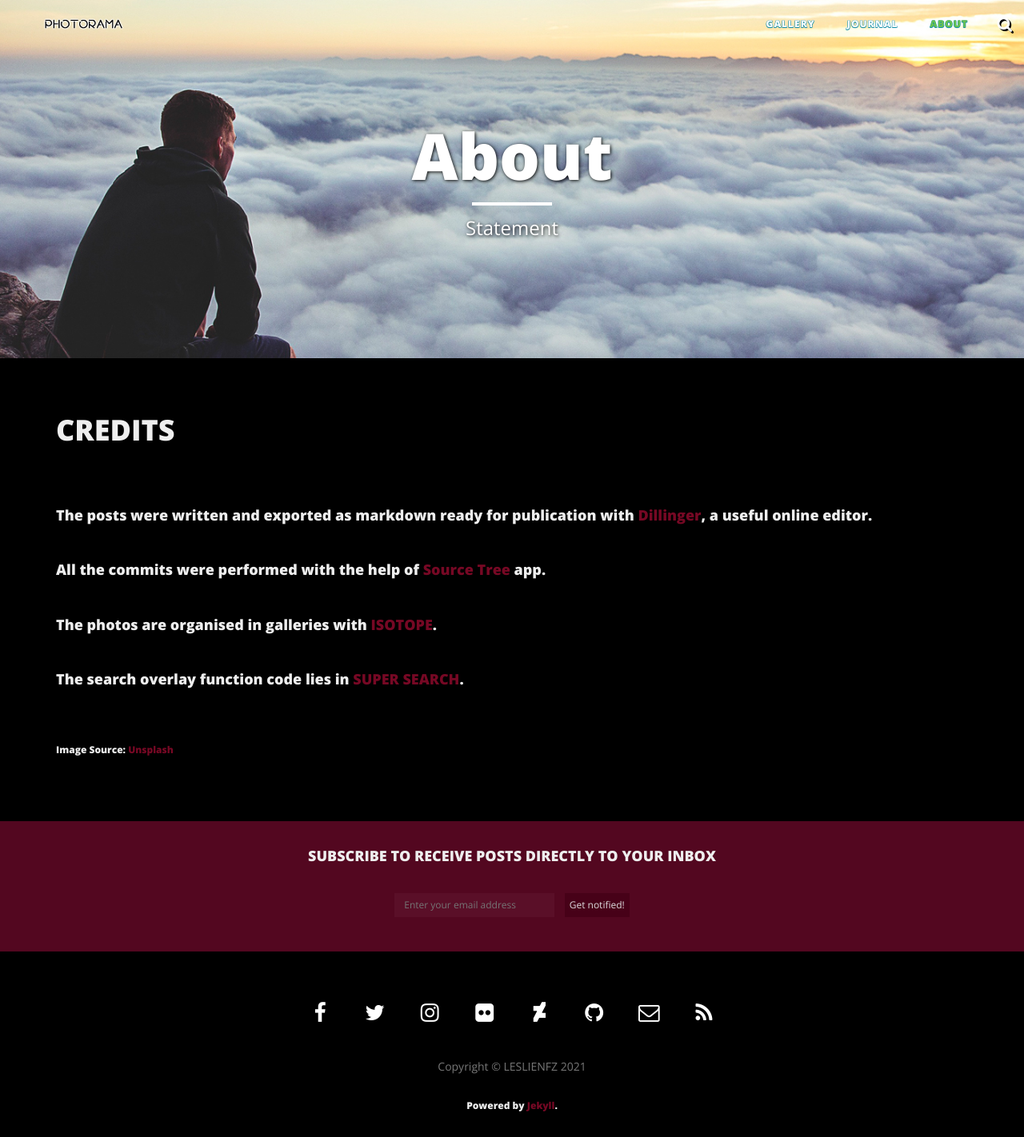
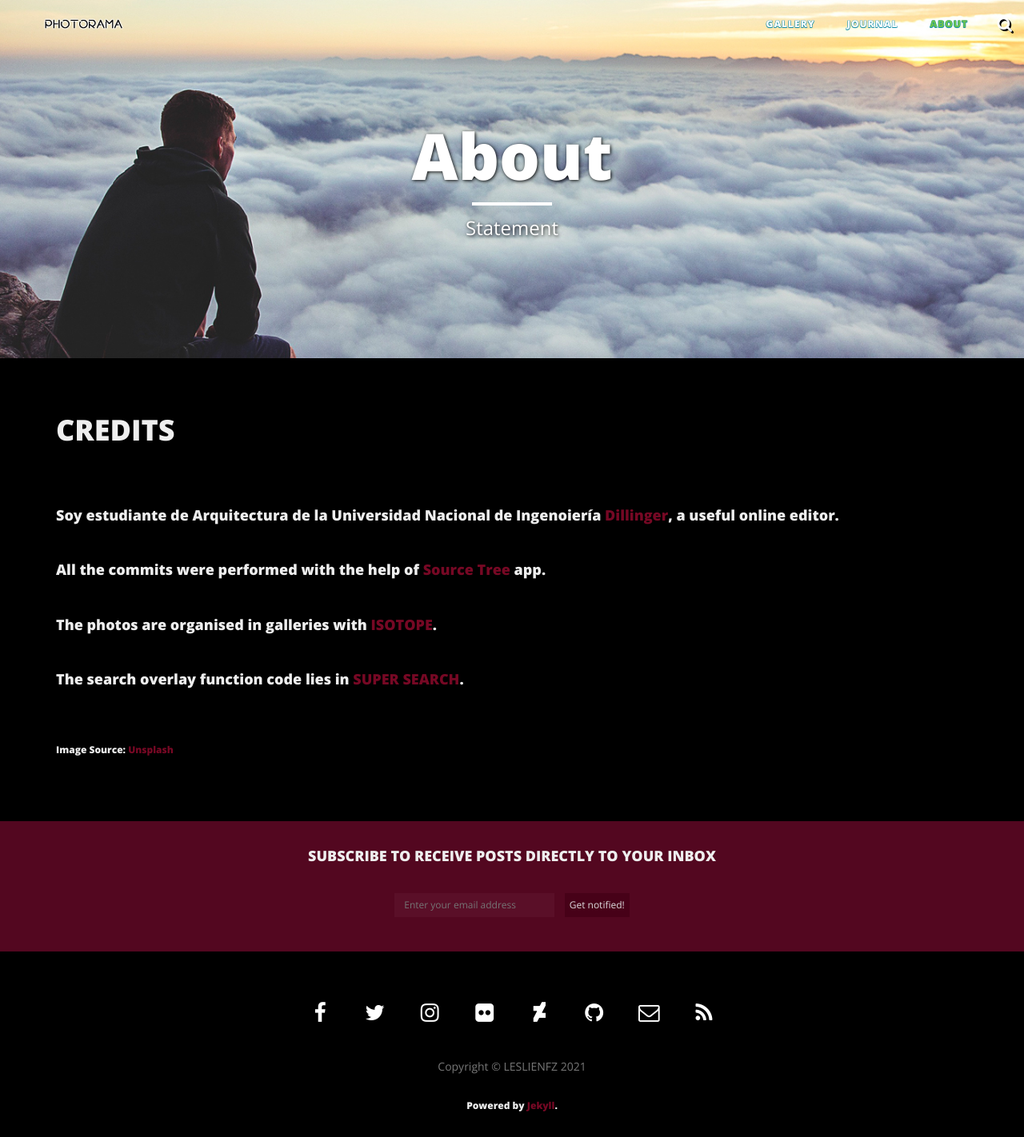
Before and after one commit to leslienfz/leslienfz.github.io, a Jekyll site: the page built from about/index.html, in a window 1280 px wide. Shown: the whole page at 80% size. Built offline with Jekyll 4.4.1, drawn with Linux system fonts in a browser that asks for light colours; nearby versions of some CDN libraries.

Commit message:
Update index.html

```diff
--- a/about/index.html
+++ b/about/index.html
@@ -9,7 +9,7 @@ header-img: "img/about-bg.jpg"
 <h1>CREDITS</h1>
 <br>
 <br>
-<h4>The posts were written and exported as markdown ready for publication with <a href="http://dillinger.io/">Dillinger</a>, a useful online editor.</h4>
+<h4>Soy estudiante de Arquitectura de la Universidad Nacional de Ingenoiería <a href="http://dillinger.io/">Dillinger</a>, a useful online editor.</h4>
 <br>
 <h4>All the commits were performed with the help of <a href="https://www.sourcetreeapp.com/">Source Tree</a> app.</h4>
 <br>
```
